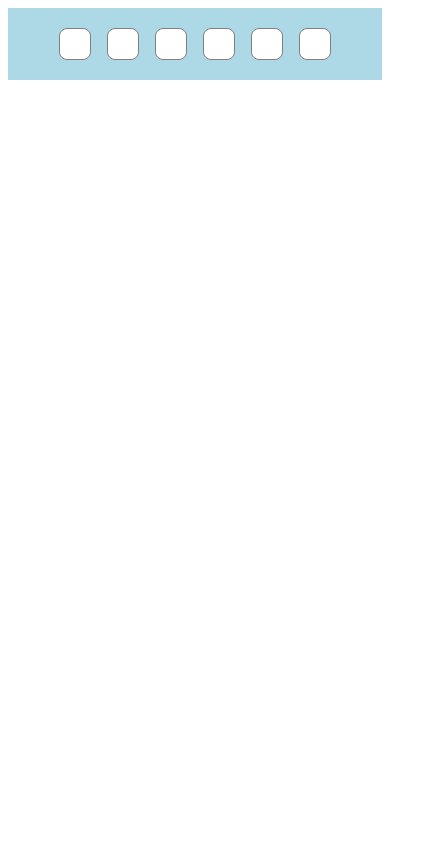
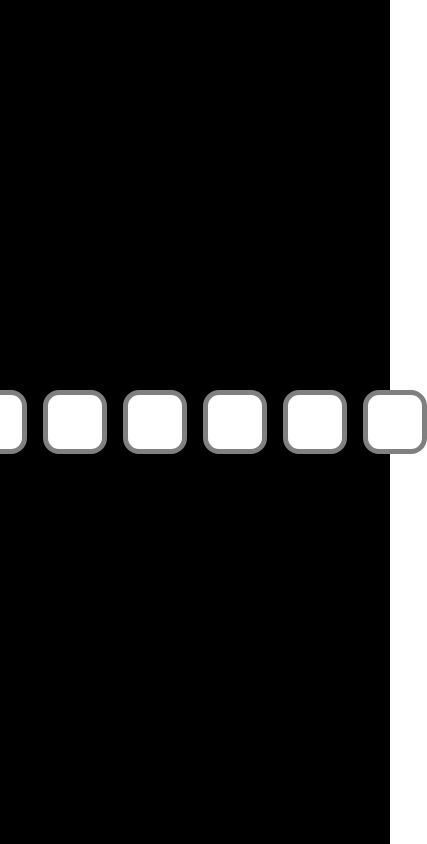
Before and after one commit to nekras72/otp, a React (Create React App) app: page / in a window 390 px wide. Shown: the whole page, 427 px wide, since content can reach past the window. Built offline with nearby package versions, Linux system fonts and the light colour scheme.

Commit message:
added handle delete and shift if needed

```diff
--- a/src/OtpForm.css
+++ b/src/OtpForm.css
@@ -13,45 +13,11 @@
   width: 100%;
   height: 100%;
   box-sizing: border-box;
-  background-color: lightblue;
-}
-
-.formInput {
-  box-sizing: border-box;
-  border: 1px solid gray;
-  border-radius: 25%;
-  display: flex;
-  align-items: center;
-  text-align: center;
-  justify-content: center;
-  outline: none;
-  width: 64px;
-  height: 64px;
-}
-
-.formInputValid {
-  border-color: green;
-}
-
-.formInput:focus {
-  border-width: 3px;
+  background-color: rgb(0, 0, 0);
 }
 
 @media screen and (max-width:1024px) {
   .formContainer {
     gap: 16px;
   }
-
-  .formInput {
-    width: 48px;
-    height: 48px;
-  }
 }
-
-@media screen and (max-width:768px) {
-
-  .formInput {
-    width: 32px;
-    height: 32px;
-  }
-}
--- a/src/OtpForm.tsx
+++ b/src/OtpForm.tsx
@@ -1,4 +1,4 @@
-import React, { useCallback, useEffect, useRef, useState } from 'react';
+import React, { useEffect, useRef, useState } from 'react';
 import OtpInput from './components/OtpInput';
 
 import './OtpForm.css';
@@ -16,7 +16,7 @@ const OtpForm: React.FC<OtpFormProps> = ({ inputsAmount, inputSize, onlyNumberVa
     }
   }
 
-  const shiftValues = (obj: FormValues, index: number) => {
+  const shiftValues = (obj: FormValues, index: number, inputsAmount: number) => {
     obj[`${index}`] = '';
     const array = Object.values(obj).filter(el => el !== '');
     for (let index = 0; index < inputsAmount; index++) {
@@ -24,9 +24,17 @@ const OtpForm: React.FC<OtpFormProps> = ({ inputsAmount, inputSize, onlyNumberVa
         obj[`${index}`] = array[`${index}`];
       } else obj[`${index}`] = '';
     }
-    console.log({ obj });
+    return obj;
+  }
 
-    return obj;
+  const shiftIfNeeded = (obj: FormValues, index: number, inputsAmount: number): FormValues => {
+    const isTheLast = index === inputsAmount - 1;
+    if (!isTheLast) {
+      const array = Object.values(obj).splice(index).filter(v => v !== '');
+      if (array.length > 0) {
+        return shiftValues(obj, index, inputsAmount);
+      };
+    } return obj;
   }
 
   const handleOnSubmitForm = (e?: React.FormEvent<HTMLFormElement>) => {
@@ -60,6 +68,21 @@ const OtpForm: React.FC<OtpFormProps> = ({ inputsAmount, inputSize, onlyNumberVa
           inputsRefs.current[`${currentIndex + 1}`]?.focus();
         }
         break;
+      case 'Delete':
+      case 'Backspace':
+        event.preventDefault();
+        if (formValues[`${currentIndex}`]) {
+          setFormValues((state) => (
+            shiftIfNeeded({
+              ...state,
+              [`${currentIndex}`]: ''
+            }, currentIndex, inputsAmount)));
+        }
+        if (currentIndex > 0) {
+          inputsRefs.current[`${currentIndex - 1}`]?.focus();
+        }
+        break;
+
 
       default:
         break;
@@ -68,6 +91,7 @@ const OtpForm: React.FC<OtpFormProps> = ({ inputsAmount, inputSize, onlyNumberVa
 
   const handleInputOnChange = (index: number, event: React.ChangeEvent<HTMLInputElement>) => {
     const inputValue = event.target.value;
+
     const inputValueLength = inputValue.length;
     let value: string;
 
@@ -80,20 +104,13 @@ const OtpForm: React.FC<OtpFormProps> = ({ inputsAmount, inputSize, onlyNumberVa
       isValidValue = !isNaN(Number(value));
     }
     if ((onlyNumberValues && isValidValue) || !onlyNumberValues) {
-      // TODO: add replacement of an empty value
-      if (value === '' && index > 0 && index < inputsAmount - 1) {
-        setFormValues(state => {
-           return {...shiftValues(state, index)}
-           });
-      } else setFormValues((state) => ({
+      setFormValues((state) => ({
         ...state,
         [`${index}`]: value
       }));
       if (value && index < inputsAmount - 1) {
         inputsRefs.current[`${index + 1}`]?.focus();
-      } else if (value === '' && index !== 0) {
-        inputsRefs.current[`${index - 1}`]?.focus();
-      } else if (index !== 0) event.target.blur();
+      } else if (value && index === inputsAmount - 1) event.target.blur();
     }
   };
 
@@ -101,7 +118,7 @@ const OtpForm: React.FC<OtpFormProps> = ({ inputsAmount, inputSize, onlyNumberVa
     const newFormState: FormValues = {};
     for (let index = 0; index < inputsAmount; index++) {
       newFormState[`${index}`] = '';
-    }; // end for loop
+    };
     setFormValues(newFormState);
   };
 
@@ -133,7 +150,6 @@ const OtpForm: React.FC<OtpFormProps> = ({ inputsAmount, inputSize, onlyNumberVa
 
     if (isLastFilled) {
       const formValuesStr = Object.values(formValues).reduce((str, char) => (str + char), '');
-      console.log({ formValuesStr });
       if (formValuesStr.length === inputsAmount) handleOnSubmitForm();
     };
   };
--- a/src/components/OtpInput.tsx
+++ b/src/components/OtpInput.tsx
@@ -1,4 +1,5 @@
 import React from 'react';
+import './otpInput.css';
 import { OtpInputProps } from '../types';
 
 const OtpInput =
@@ -7,11 +8,11 @@ React.forwardRef<HTMLInputElement, OtpInputProps>(({
         handleKeyDown,
         handleOnChange,
         inputClassName,
+        inputFilledClassName,
         inputSize,
         triggerSubmit
-    }, ref) =>
-{
-    const isSizeFromProps = inputSize?.width && inputSize?.height;
+    }, ref) => {
+        const filledClassName = value !== '' ? inputFilledClassName ?? 'formInputFilled' : '';
         return (
             <input
                 value={value}
@@ -22,10 +23,11 @@ React.forwardRef<HTMLInputElement, OtpInputProps>(({
                     if (triggerSubmit && e.target.value) triggerSubmit();
                 }}
                 onFocus={(e) => e.target.select()}
-            className={inputClassName ?? 'formInput'}
-            style={isSizeFromProps ? {
-                width: `${inputSize?.width ?? 64}px`,
-                height: `${inputSize?.height ?? 64}px`,
+                className={`${inputClassName ?? 'formInput'} ${filledClassName}`}
+                style={inputSize ? {
+                    width: `${inputSize.width}px`,
+                    height: `${inputSize.height}px`,
+                    fontSize: Math.round(inputSize.height / 1.7),
                 } : undefined}
                 type="text"
             />
--- /dev/null
+++ b/src/components/otpInput.css
@@ -0,0 +1,40 @@
+.formInput {
+    box-sizing: border-box;
+    border: 5px solid gray;
+    border-radius: 25%;
+    display: flex;
+    align-items: center;
+    text-align: center;
+    justify-content: center;
+    outline: none;
+    width: 64px;
+    height: 64px;
+    font-weight: 700;
+}
+
+.formInputFilled {
+    border-color: green;
+}
+
+.formInput:hover {
+    border-color: #3399ff;
+}
+
+.formInput:focus {
+    border-color: #3399ff;
+    box-shadow: #0073e5 0px 0px 0px 3px;
+}
+
+@media screen and (max-width:1024px) {
+    .formInput {
+        width: 48px;
+        height: 48px;
+    }
+}
+
+@media screen and (max-width:768px) {
+    .formInput {
+        width: 32px;
+        height: 32px;
+    }
+}
--- a/src/index.css
+++ b/src/index.css
@@ -1,8 +1,9 @@
-.tempContainer{
-  max-width: 100vw;
-  max-height: 100vh;
+body{
+  width: 100vw;
+  height: 100vh;
+  margin: 0;
 }
-
-.parentClassName{
-  background-color: chartreuse;
+#root {
+  width: 100%;
+  height: 100%;
 }
--- a/src/index.tsx
+++ b/src/index.tsx
@@ -9,17 +9,16 @@ const root = ReactDOM.createRoot(
 );
 
 // temporary props
-const props:OtpFormProps = {
+const props: OtpFormProps = {
   inputsAmount: 6,
   handleSubmit: (values: string) => console.log(`your code ${values} is looking good`),
   onlyNumberValues: true,
+  inputSize: { width: 64, height: 64 },
 }
 root.render(
   // when strict mode is enabled shiftValues delete 1 extra number
   // try enter 1 2 3 4 5 and remove 2, result will be 1 4 5
   // <React.StrictMode>
-    <div className="tempContainer">
-      <OtpForm {...props} />
-    </div>
+  <OtpForm {...props} />
   // </React.StrictMode>
 );
--- a/src/types.ts
+++ b/src/types.ts
@@ -18,6 +18,7 @@ extends InputHTMLAttributes<HTMLInputElement> {
     triggerSubmit?: () => void;
     inputSize?: {width: number, height: number};
     inputClassName?: string;
+    inputFilledClassName?: string;
     value: string;
     handleOnChange: (e:React.ChangeEvent<HTMLInputElement>) => void;
     handleKeyDown: (e:React.KeyboardEvent<HTMLInputElement>) => void;
```
Lines whose indentation alone changed are shown as unchanged.
